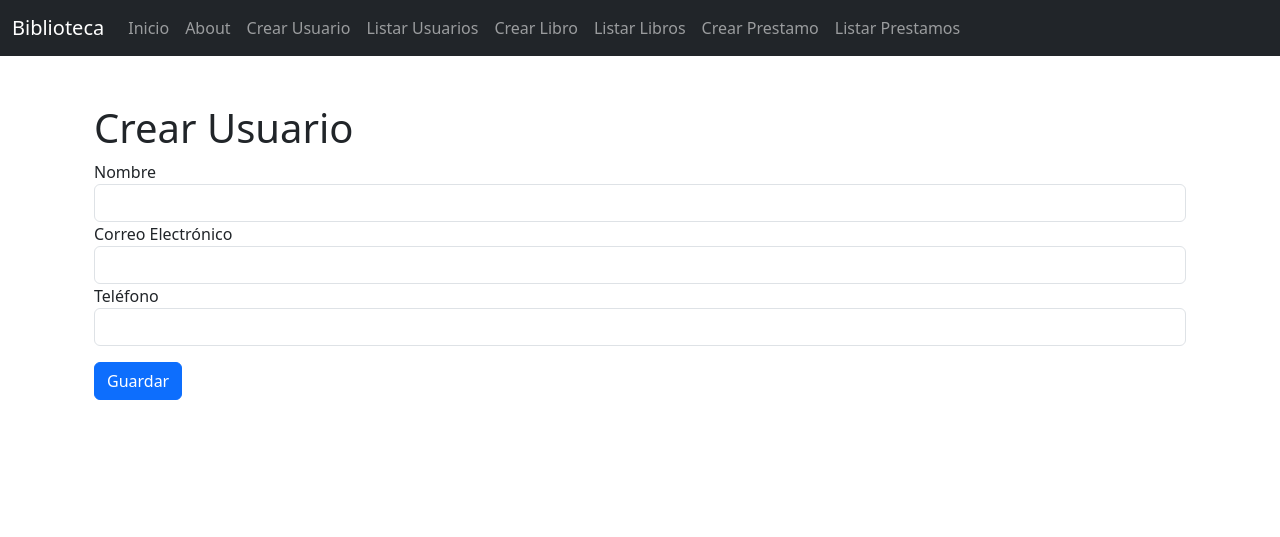
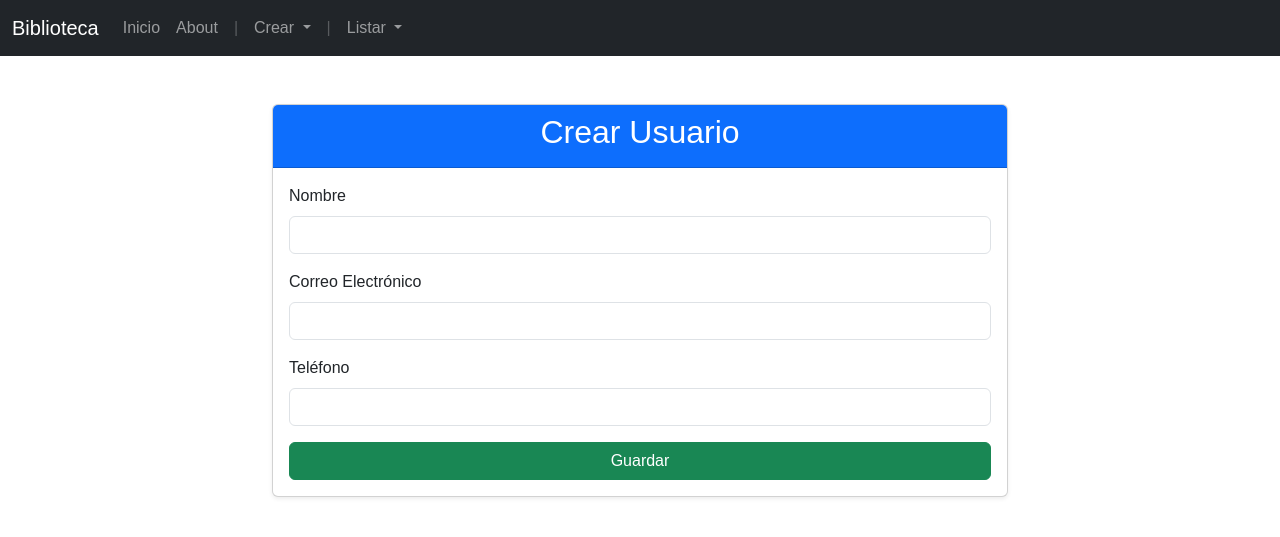
Before and after one commit to hidr4lisk/coder-federicofurgiuele-python, a Django app: page /crear_usuario/ in a window 1280 px wide. Shown: the top 537 px of the page. Run offline with Django 5.2, Linux system fonts and the light colour scheme.

Commit message:
Completado

```diff
--- /dev/null
+++ b/src/biblioteca/static/css/styles.css
@@ -0,0 +1,81 @@
+/* styles.css */
+
+/* Estilo general para la página */
+body {
+    font-family: Arial, sans-serif;
+    background-color: #ffffff;
+    color: #333;
+    margin: 0;
+    padding: 0;
+}
+
+/* Estilo para el contenedor de la introducción */
+.intro-container {
+    text-align: center;
+    padding: 50px;
+    background-color: #f5f5f5;
+    border-radius: 10px;
+    box-shadow: 0 5px 15px rgba(0, 0, 0, 0.1);
+    max-width: 800px;
+    margin: 50px auto;
+}
+
+/* Título principal */
+h1 {
+    font-size: 36px;
+    font-weight: bold;
+    color: #333;
+}
+
+/* Texto de los párrafos */
+p {
+    font-size: 18px;
+    color: #555;
+    line-height: 1.6;
+}
+/* Estilo general para las tablas */
+table {
+    width: 100%;
+    border-collapse: collapse;
+    margin: 20px 0;
+    font-size: 16px;
+    text-align: left;
+    background-color: #f9f9f9;
+}
+
+/* Bordes para las tablas */
+table th,
+table td {
+    border: 1px solid #ddd;
+    padding: 12px;
+}
+
+/* Fondo diferente para los encabezados */
+table th {
+    background-color: #f1f1f1;
+    color: #333;
+    font-weight: bold;
+    text-transform: uppercase;
+}
+
+/* Color alternado para las filas */
+table tr:nth-child(even) {
+    background-color: #f2f2f2;
+}
+
+/* Efecto hover en las filas */
+table tr:hover {
+    background-color: #e6e6e6;
+}
+
+/* Centrado del texto en las celdas */
+table td,
+table th {
+    text-align: center;
+}
+
+/* Espaciado y ajuste en dispositivos pequeños */
+table {
+    overflow-x: auto;
+    display: block;
+}
--- a/src/biblioteca/templates/biblioteca/base.html
+++ b/src/biblioteca/templates/biblioteca/base.html
@@ -5,22 +5,8 @@
     <meta name="viewport" content="width=device-width, initial-scale=1.0">
     <title>{% block title %}Mi Biblioteca{% endblock %}</title>
     <link rel="stylesheet" href="https://cdn.jsdelivr.net/npm/bootstrap@5.3.0/dist/css/bootstrap.min.css">
-    <style>
-        /* Aquí van tus estilos CSS */
-        table {
-            width: 100%;
-            border-collapse: collapse;
-        }
-
-        table, th, td {
-            border: 1px solid black;
-        }
-
-        th, td {
-            padding: 8px;
-            text-align: left;
-        }
-    </style>
+    {% load static %}
+    <link rel="stylesheet" href="{% static 'css/styles.css' %}">
 </head>
 <body>
     <nav class="navbar navbar-expand-lg navbar-dark bg-dark">
@@ -30,30 +16,47 @@
                 <span class="navbar-toggler-icon"></span>
             </button>
             <div class="collapse navbar-collapse" id="navbarNav">
-                <ul class="navbar-nav">
+                <ul class="navbar-nav me-auto">
+                    <!-- Sección Inicio -->
                     <li class="nav-item">
                         <a class="nav-link" href="{% url 'index' %}">Inicio</a>
                     </li>
                     <li class="nav-item">
                         <a class="nav-link" href="{% url 'about' %}">About</a>
                     </li>
+
+                    <!-- Separador -->
                     <li class="nav-item">
-                        <a class="nav-link" href="{% url 'crear_usuario' %}">Crear Usuario</a>
+                        <span class="nav-link disabled">|</span>
                     </li>
+
+                    <!-- Sección Crear -->
+                    <li class="nav-item dropdown">
+                        <a class="nav-link dropdown-toggle" href="#" id="crearDropdown" role="button" data-bs-toggle="dropdown" aria-expanded="false">
+                            Crear
+                        </a>
+                        <ul class="dropdown-menu" aria-labelledby="crearDropdown">
+                            <li><a class="dropdown-item" href="{% url 'crear_usuario' %}">Crear Usuario</a></li>
+                            <li><a class="dropdown-item" href="{% url 'crear_libro' %}">Crear Libro</a></li>
+                            <li><a class="dropdown-item" href="{% url 'crear_prestamo' %}">Crear Prestamo</a></li>
+                        </ul>
+                    </li>
+
+                    <!-- Separador -->
                     <li class="nav-item">
-                        <a class="nav-link" href="{% url 'listar_usuarios' %}">Listar Usuarios</a>
+                        <span class="nav-link disabled">|</span>
                     </li>
-                    <li class="nav-item">
-                        <a class="nav-link" href="{% url 'crear_libro' %}">Crear Libro</a>
-                    </li>
-                    <li class="nav-item">
-                        <a class="nav-link" href="{% url 'listar_libros' %}">Listar Libros</a>
-                    </li>
-                    <li class="nav-item">
-                        <a class="nav-link" href="{% url 'crear_prestamo' %}">Crear Prestamo</a>
-                    </li>
-                    <li class="nav-item">
-                        <a class="nav-link" href="{% url 'listar_prestamos' %}">Listar Prestamos</a>
+
+                    <!-- Sección Listar -->
+                    <li class="nav-item dropdown">
+                        <a class="nav-link dropdown-toggle" href="#" id="listarDropdown" role="button" data-bs-toggle="dropdown" aria-expanded="false">
+                            Listar
+                        </a>
+                        <ul class="dropdown-menu" aria-labelledby="listarDropdown">
+                            <li><a class="dropdown-item" href="{% url 'listar_usuarios' %}">Listar Usuarios</a></li>
+                            <li><a class="dropdown-item" href="{% url 'listar_libros' %}">Listar Libros</a></li>
+                            <li><a class="dropdown-item" href="{% url 'listar_prestamos' %}">Listar Prestamos</a></li>
+                        </ul>
                     </li>
                 </ul>
             </div>
@@ -70,7 +73,7 @@
             </div>
         {% endif %}
 
-    <main class="container mt-5">
+    <main class="contenido">
         {% block contenido %}{% endblock %}
     </main>
     <script src="https://cdn.jsdelivr.net/npm/bootstrap@5.3.0/dist/js/bootstrap.bundle.min.js"></script>
--- a/src/biblioteca/templates/biblioteca/crear_usuario.html
+++ b/src/biblioteca/templates/biblioteca/crear_usuario.html
@@ -1,23 +1,33 @@
 {% extends "biblioteca/base.html" %}
 
 {% block contenido %}
-<div class="container">
-    <h1>Crear Usuario</h1>
+<div class="container mt-5">
+    <div class="row justify-content-center">
+        <div class="col-md-8">
+            <div class="card shadow-sm">
+                <div class="card-header bg-primary text-white text-center">
+                    <h2>Crear Usuario</h2>
+                </div>
+                <div class="card-body">
                     <form method="POST">
                         {% csrf_token %}
-        <div class="form-group">
-            <label for="nombre">Nombre</label>
+                        <div class="mb-3">
+                            <label for="nombre" class="form-label">Nombre</label>
                             <input type="text" name="nombre" id="nombre" class="form-control" required>
                         </div>
-        <div class="form-group">
-            <label for="email">Correo Electrónico</label>
+                        <div class="mb-3">
+                            <label for="email" class="form-label">Correo Electrónico</label>
                             <input type="email" name="email" id="email" class="form-control" required>
                         </div>
-        <div class="form-group">
-            <label for="telefono">Teléfono</label>
+                        <div class="mb-3">
+                            <label for="telefono" class="form-label">Teléfono</label>
                             <input type="text" name="telefono" id="telefono" class="form-control">
                         </div>
-        <button type="submit" class="btn btn-primary mt-3">Guardar</button>
+                        <button type="submit" class="btn btn-success w-100">Guardar</button>
                     </form>
                 </div>
+            </div>
+        </div>
+    </div>
+</div>
 {% endblock %}
--- a/src/config/settings.py
+++ b/src/config/settings.py
@@ -118,6 +118,10 @@ USE_TZ = True
 
 STATIC_URL = 'static/'
 
+STATICFILES_DIRS = [
+    BASE_DIR / 'biblioteca/static',
+]
+
 # Default primary key field type
 # https://docs.djangoproject.com/en/5.1/ref/settings/#default-auto-field
 
```
Also changed, not shown: src/biblioteca/templates/biblioteca/about.html (+18 -2 lines), src/biblioteca/templates/biblioteca/crear_libro.html (+20 -6 lines), src/biblioteca/templates/biblioteca/crear_prestamo.html (+20 -6 lines), src/db.sqlite3. Lines whose indentation alone changed are shown as unchanged.
